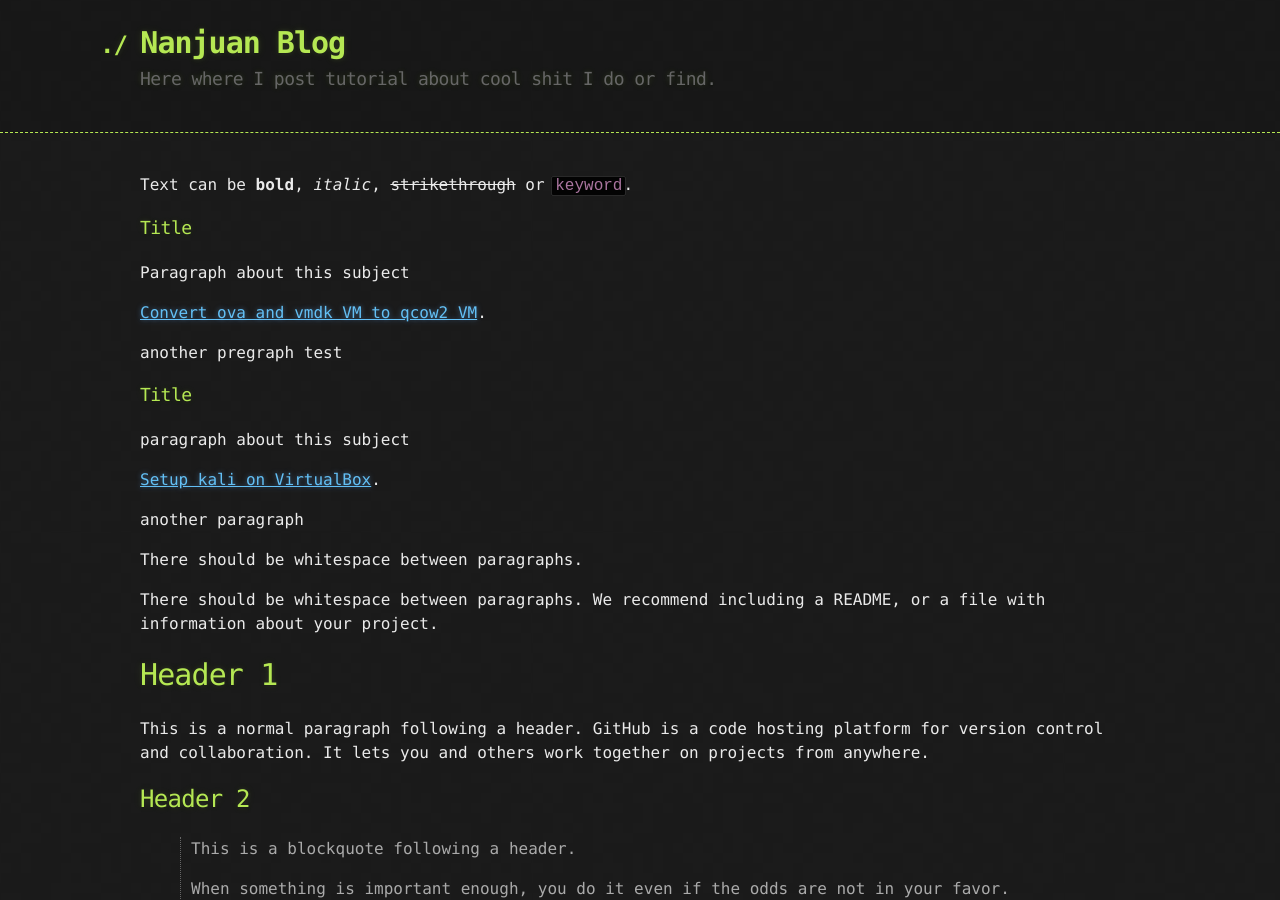
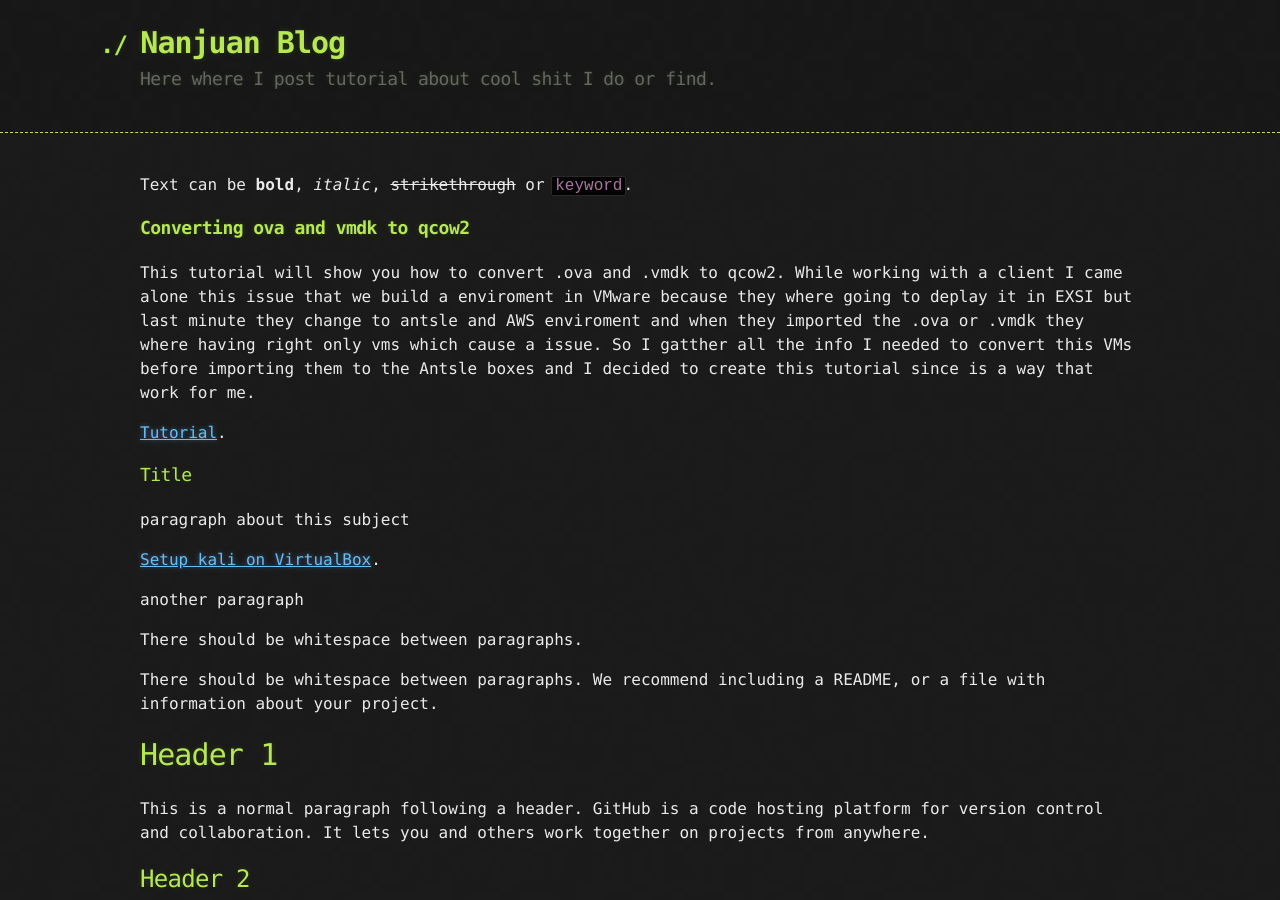
Before and after one commit to Nanjuan/nanjuan.github.io, a Jekyll site: the page built from index.md, in a window 1280 px wide and 900 px high. Built offline with Jekyll 4.4.1, drawn with Linux system fonts in a browser that asks for light colours.

Commit message:
Qcow2 Tutorial

```diff
--- a/index.md
+++ b/index.md
@@ -4,13 +4,11 @@ layout: default
 
 Text can be **bold**, _italic_, ~~strikethrough~~ or `keyword`.
 
-### Title
+### **Converting ova and vmdk to qcow2**
 
-Paragraph about this subject
+This tutorial will show you how to convert .ova and .vmdk to qcow2. While working with a client I came alone this issue that we build a enviroment in VMware because they where going to deplay it in EXSI but last minute they change to antsle and AWS enviroment and when they imported the .ova or .vmdk they where having right only vms which cause a issue. So I gatther all the info I needed to convert this VMs before importing them to the Antsle boxes and I decided to create this tutorial since is a way that work for me.
 
-[Convert ova and vmdk VM to qcow2 VM](./Hacking-Tutorials/How-to-convert-ova-and-vmdk-to-qcow2.md).
-
-another pregraph test
+[Tutorial](./Hacking-Tutorials/How-to-convert-ova-and-vmdk-to-qcow2.md).
 
 ### Title
 
```
